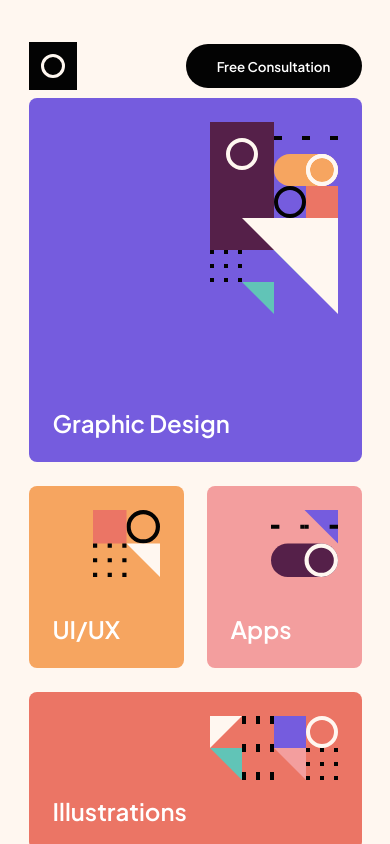
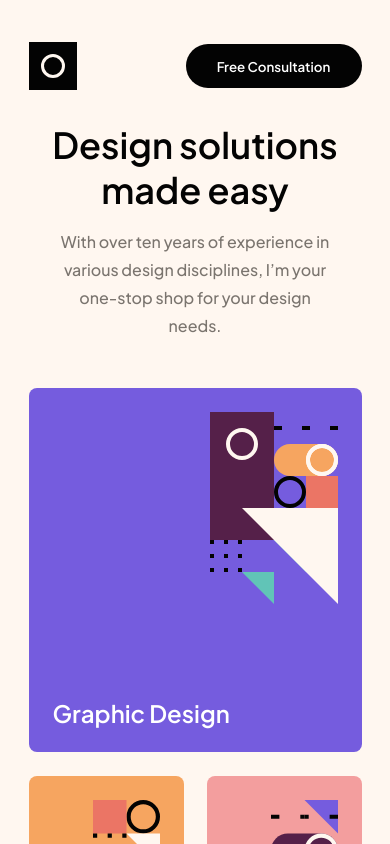
Before and after one commit to jmelsbach/single-page-design-portfolio, a React (Vite) app: page / in a window 390 px wide. Shown: the top 844 px of the page. Built offline with nearby package versions, Linux system fonts and the light colour scheme.

Commit message:
Add IntroductionSection.css and update IntroductionSection.jsx

```diff
--- /dev/null
+++ b/src/components/IntroductionSection.css
@@ -0,0 +1,55 @@
+h1 {
+  color: var(--Black, #030303);
+  text-align: center;
+  font-feature-settings: "clig" off, "liga" off;
+  /* Heading (L) */
+  font-family: Plus Jakarta Sans;
+  font-size: 56px;
+  font-style: normal;
+  font-weight: 700;
+  line-height: unset;
+  margin: 0;
+  width: 751px;
+}
+
+p {
+  color: var(--Medium-Brown, #7a746e);
+  text-align: center;
+  font-feature-settings: "clig" off, "liga" off;
+  /* Body (M) */
+  font-family: Plus Jakarta Sans;
+  font-size: 18px;
+  font-style: normal;
+  font-weight: 500;
+  line-height: 28px;
+  width: 730px;
+  margin-bottom: 0;
+}
+
+section {
+  margin: 24px 0px;
+}
+
+@media (max-width: 1187px) {
+  h1 {
+    width: 690px;
+    font-size: 44px;
+  }
+
+  p {
+    width: 573px;
+  }
+}
+
+@media (max-width: 767px) {
+    h1 {
+        width: 343px;
+        font-size: 36px;
+      }
+
+      p {
+        width: 285px;
+        font-size: 16px;
+      }
+
+}
--- a/src/components/IntroductionSection.jsx
+++ b/src/components/IntroductionSection.jsx
@@ -1,5 +1,8 @@
+import './IntroductionSection.css';
 
 export default function IntroductionSection() {
-    return <section></section>;
-
+    return <section>
+        <h1>Design solutions made easy</h1>
+        <p>With over ten years of experience in various design disciplines, I’m your one-stop shop for your design needs.</p>
+    </section>;
 }
```
